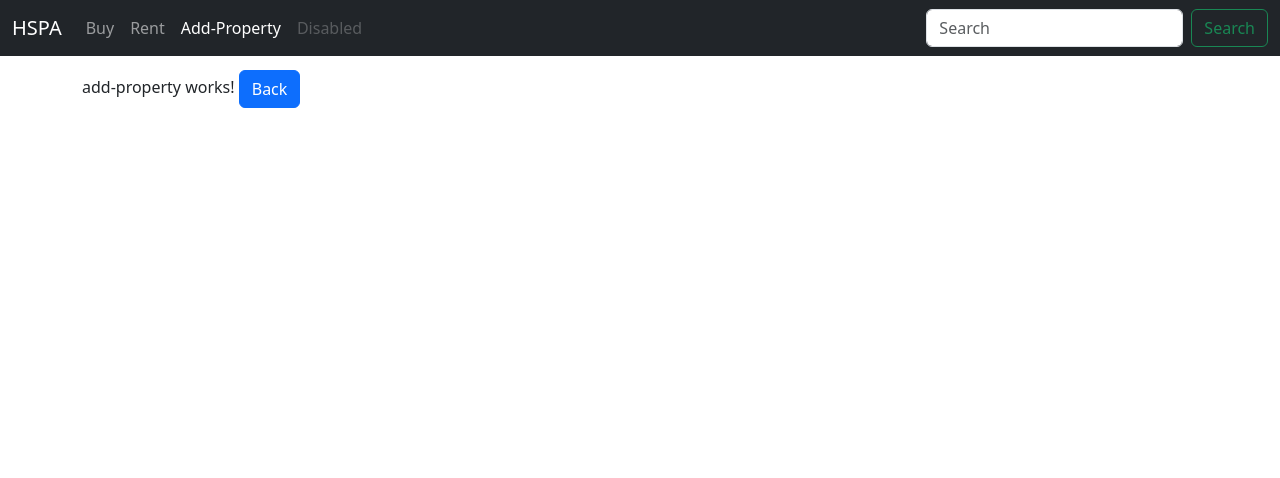
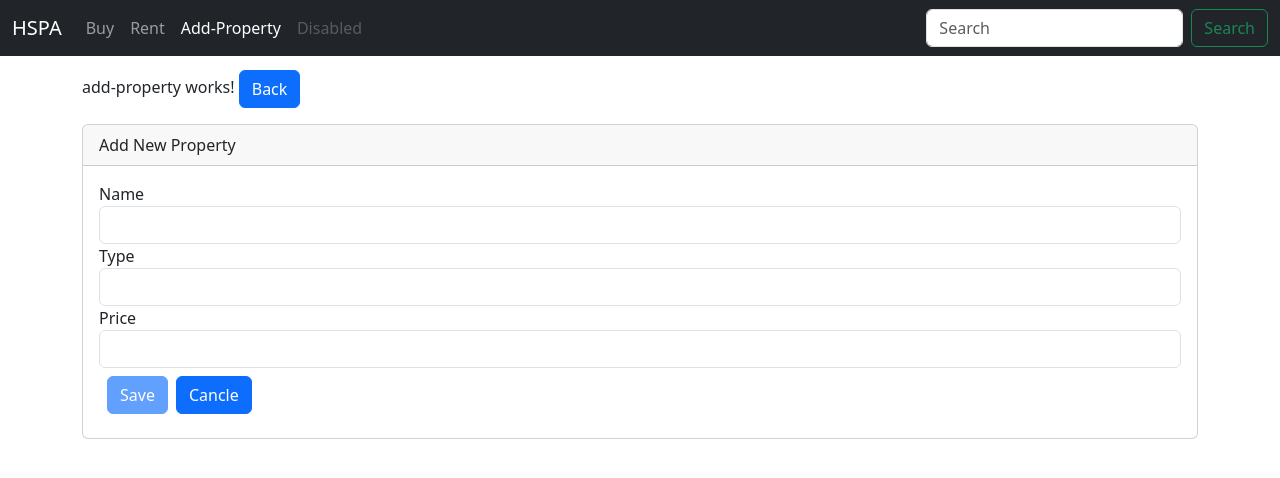
Before and after one commit to patilakanksha/HSPA, an Angular app in the folder Frontend/AngularUi/: page /add-property in a window 1280 px wide. Shown: the top 478 px of the page. Built offline with nearby package versions, Linux system fonts and the light colour scheme.

Commit message:
Template driven form for add property

```diff
--- a/Frontend/AngularUi/src/app/app.module.ts
+++ b/Frontend/AngularUi/src/app/app.module.ts
@@ -2,6 +2,7 @@
 import { BrowserModule } from '@angular/platform-browser';
 import {HttpClientModule} from '@angular/common/http';
 import { Routes, RouterModule } from '@angular/router';
+import { FormsModule } from '@angular/forms';
 
 import { AppComponent } from './app.component';
 import { PropertyCardComponent } from './property/property-card/property-card.component';
@@ -32,7 +33,8 @@
   imports: [
     BrowserModule,
     HttpClientModule,
-    RouterModule.forRoot(appRoutes)
+    RouterModule.forRoot(appRoutes),
+    FormsModule
   ],
   providers: [HausingService],
   bootstrap: [AppComponent]
--- a/Frontend/AngularUi/src/app/property/add-property/add-property.component.css
+++ b/Frontend/AngularUi/src/app/property/add-property/add-property.component.css
@@ -0,0 +1,7 @@
+.ng-invalid.ng-touched{
+    border-color: red;
+}
+
+.error-block{
+    color: red;
+}
--- a/Frontend/AngularUi/src/app/property/add-property/add-property.component.html
+++ b/Frontend/AngularUi/src/app/property/add-property/add-property.component.html
@@ -2,3 +2,32 @@
   add-property works!
   <button (click)="onBack()" class="btn btn-primary">Back</button>
 </p>
+
+<div class="card">
+  <div class="card-header">
+    Add New Property
+  </div>
+  <div class="card-body">
+    <form (ngSubmit)="onSubmit()" #Form ="ngForm">
+      <div class="form-group col-12">
+        <label for="name">Name</label>
+        <input type="text" class="form-control" #propName= "ngModel" ngModel name="Name" required>
+        <span *ngIf="!propName.valid && propName.touched" class="error-block">
+           Plz Provide Name
+        </span>
+      </div>
+      <div class="form-group col-12">
+        <label for="type">Type</label>
+        <input type="text" class="form-control" ngModel name="Type">
+      </div>
+      <div class="form-group col-12">
+        <label for="price">Price</label>
+        <input type="text" class="form-control" ngModel name="Price">
+      </div>
+      <div class="form-group col-12">
+        <button [disabled]="!Form.valid" type="submit" class="btn btn-primary m-2">Save</button>
+        <button type="reset" class="btn btn-primary">Cancle</button>
+      </div>
+    </form>
+  </div>
+</div>
--- a/Frontend/AngularUi/src/app/property/add-property/add-property.component.ts
+++ b/Frontend/AngularUi/src/app/property/add-property/add-property.component.ts
@@ -1,5 +1,6 @@
-import { Component, OnInit } from '@angular/core';
+import { Component, OnInit, ViewChild } from '@angular/core';
 import { Router } from '@angular/router';
+import {NgForm} from '@angular/forms';
 
 @Component({
   selector: 'app-add-property',
@@ -8,11 +9,18 @@
 })
 export class AddPropertyComponent implements OnInit {
 
+  @ViewChild('Form') addPropertyForm: NgForm | undefined;
+
   constructor(private router: Router) { }
 
   ngOnInit() {
   }
   onBack(){
-    this.router.navigate(['/'])
+    this.router.navigate(['/']);
+  }
+
+  onSubmit(){
+    console.log("submitted");
+    console.log(this.addPropertyForm)
   }
 }
--- a/Frontend/AngularUi/src/app/property/property-detail/property-detail.component.ts
+++ b/Frontend/AngularUi/src/app/property/property-detail/property-detail.component.ts
@@ -13,7 +13,7 @@
 
   ngOnInit() {
     this.propertyId = + this.route.snapshot.params["id"];
-    // wih adding + symbol in convertinto number type
+    // wih adding + symbol in convert into number type
 
     //the below code is useful to reflect url changed value on page also at the time of pagination
     this.route.params.subscribe(
```
Also changed, not shown: Frontend/AngularUi/src/app/property/property-list/property-list.component.ts (line endings or trailing spaces).
